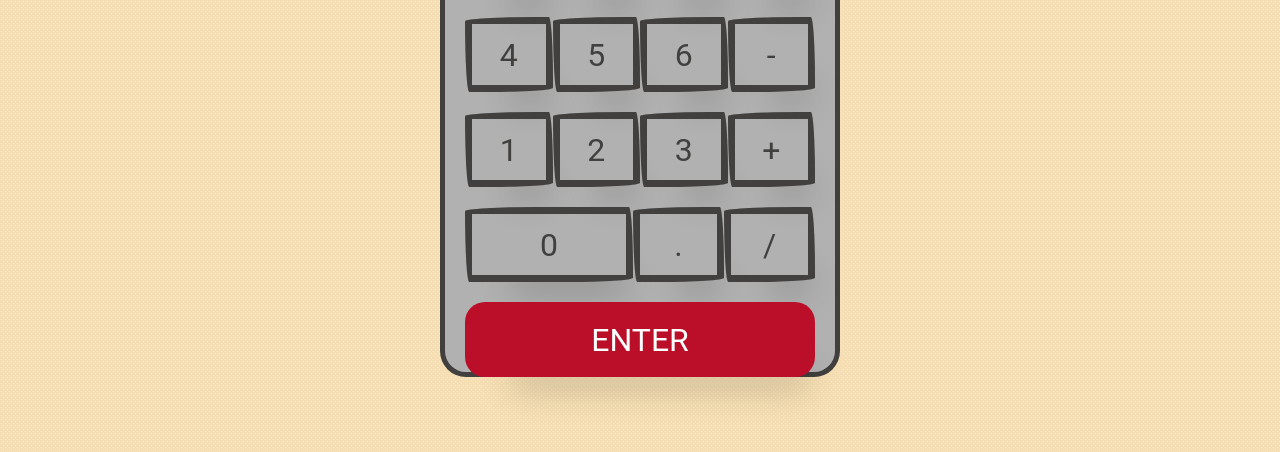
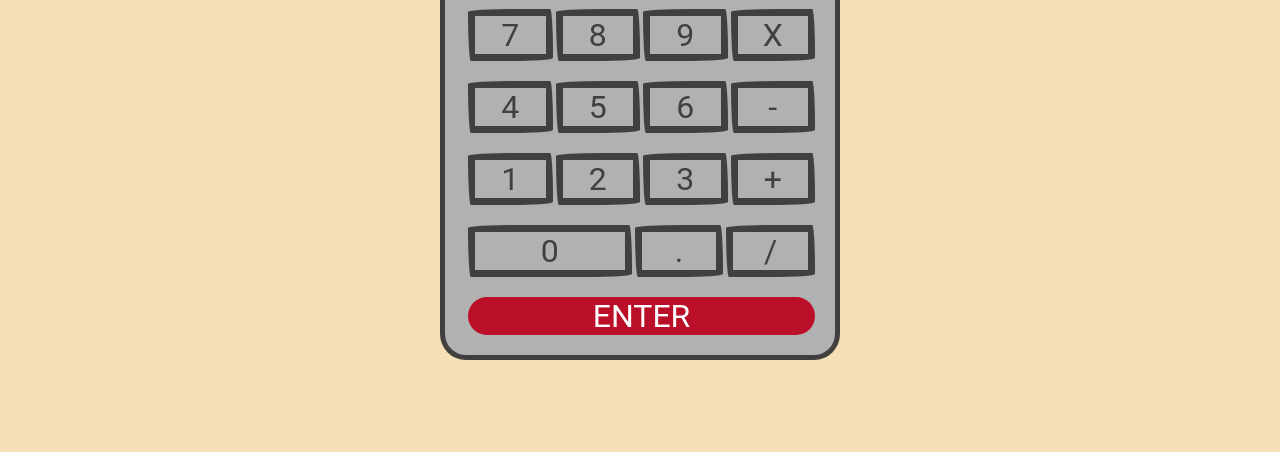
Before and after one commit to codragon2020/calculator, a plain HTML site: page index.html in a window 1280 px wide. Shown: the part 348-800 px from the top of the page. Drawn offline with nearby package versions, Linux system fonts and the light colour scheme.

Commit message:
Updated the height and margin of buttons. Filled in context for README.

```diff
--- a/style.css
+++ b/style.css
@@ -81,7 +81,7 @@ body {
     color: #41403E;
     font-size: 2rem;
     width: 75px;
-    height: 75px;
+    margin-left: 3px;
     outline: none;
     border-radius: 255px 15px 225px 15px/15px 225px 15px 255px;
     border: solid 7px #41403E;
```
Also changed, not shown: images/calculator.png (added), images/html-css-js.png (added), 1 other file.
